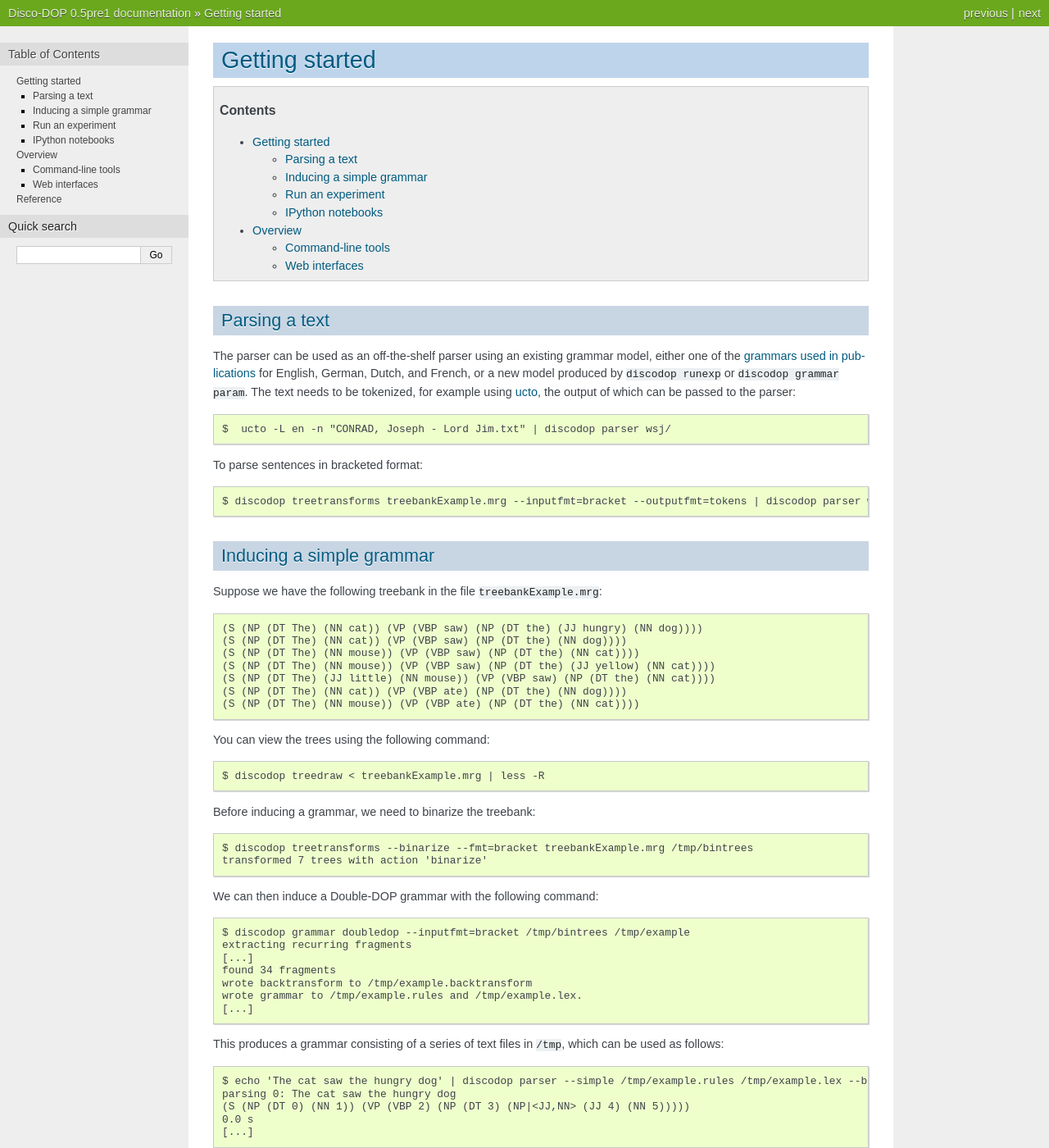
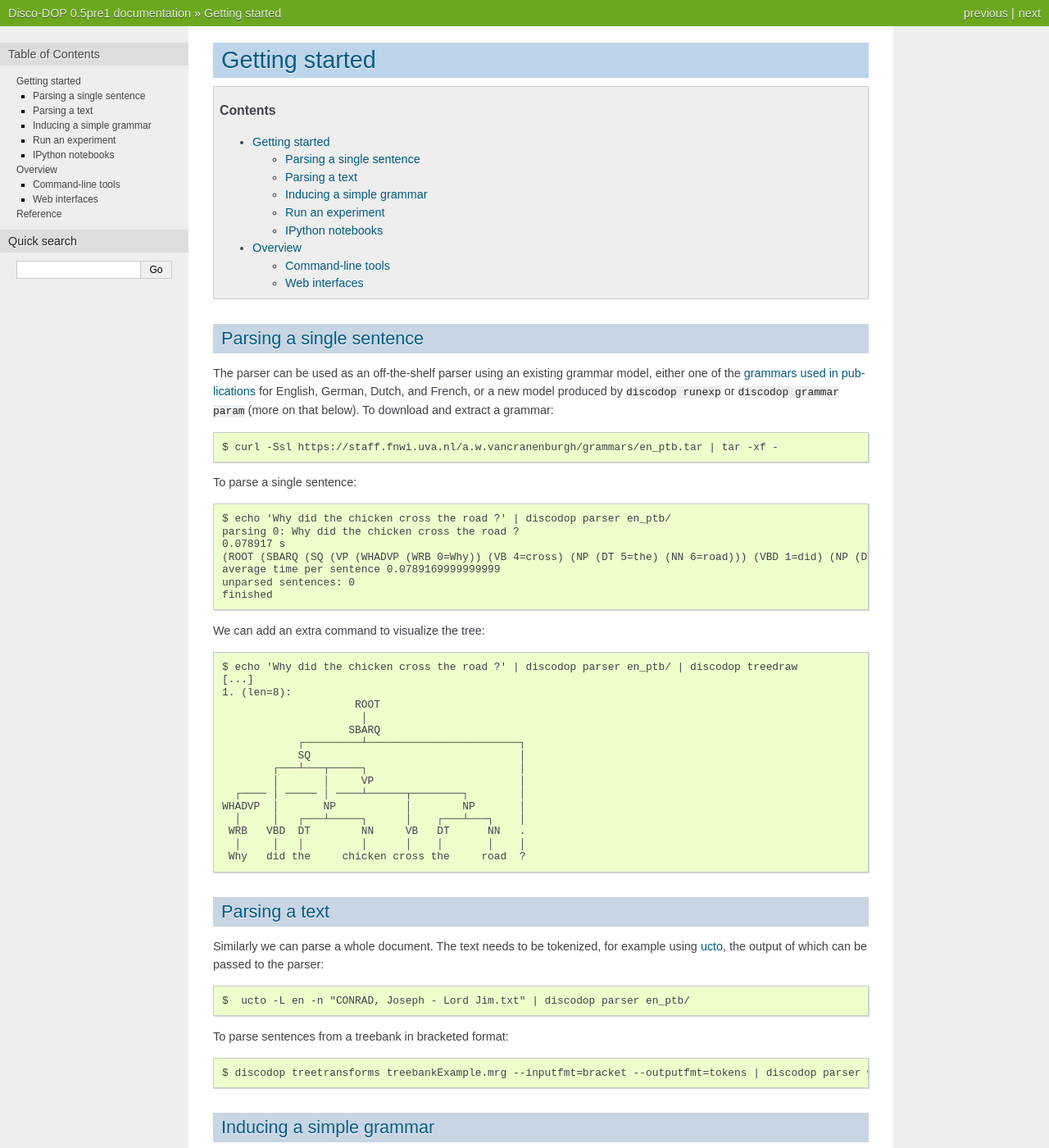
Before and after one commit to andreasvc/disco-dop, a Sphinx documentation site: the page built from docs/intro.rst, in a window 1280 px wide and 1400 px high. Shown: the whole window at 82% size. Built offline with Sphinx 7.4.7, drawn with Linux system fonts in a browser that asks for light colours.

Commit message:
add simple parser example

```diff
--- a/docs/intro.rst
+++ b/docs/intro.rst
@@ -3,19 +3,55 @@ Getting started
 
 .. contents::
 
-Parsing a text
---------------
+Parsing a single sentence
+-------------------------
 The parser can be used as an off-the-shelf parser using an existing grammar model,
 either one of the `grammars used in publications
 <https://staff.fnwi.uva.nl/a.w.vancranenburgh/grammars/>`_ for English, German,
 Dutch, and French, or a new model produced by ``discodop runexp``
-or ``discodop grammar param``.
-The text needs to be tokenized, for example using `ucto
-<http://ilk.uvt.nl/ucto>`_, the output of which can be passed to the parser::
+or ``discodop grammar param`` (more on that below).
+To download and extract a grammar::
 
-    $  ucto -L en -n "CONRAD, Joseph - Lord Jim.txt" | discodop parser wsj/
+    $ curl -Ssl https://staff.fnwi.uva.nl/a.w.vancranenburgh/grammars/en_ptb.tar | tar -xf -
 
-To parse sentences in bracketed format::
+To parse a single sentence::
+
+    $ echo 'Why did the chicken cross the road ?' | discodop parser en_ptb/
+    parsing 0: Why did the chicken cross the road ?
+    0.078917 s
+    (ROOT (SBARQ (SQ (VP (WHADVP (WRB 0=Why)) (VB 4=cross) (NP (DT 5=the) (NN 6=road))) (VBD 1=did) (NP (DT 2=the) (NN 3=chicken))) (. 7=?)))
+    average time per sentence 0.0789169999999999
+    unparsed sentences: 0
+    finished
+
+We can add an extra command to visualize the tree::
+
+    $ echo 'Why did the chicken cross the road ?' | discodop parser en_ptb/ | discodop treedraw
+    [...]
+    1. (len=8):
+                         ROOT
+                          │
+                        SBARQ
+                ┌─────────┴────────────────────────┐
+                SQ                                 │
+            ┌───┴───┬─────┐                        │
+            │       │     VP                       │
+      ┌──── │ ───── │ ────┴──────┬────────┐        │
+    WHADVP  │       NP           │        NP       │
+      │     │   ┌───┴─────┐      │    ┌───┴───┐    │
+     WRB   VBD  DT        NN     VB   DT      NN   .
+      │     │   │         │      │    │       │    │
+     Why   did the     chicken cross the     road  ?
+
+Parsing a text
+--------------
+Similarly we can parse a whole document. The text needs to be tokenized, for
+example using `ucto <http://ilk.uvt.nl/ucto>`_, the output of which can be
+passed to the parser::
+
+    $  ucto -L en -n "CONRAD, Joseph - Lord Jim.txt" | discodop parser en_ptb/
+
+To parse sentences from a treebank in bracketed format::
 
     $ discodop treetransforms treebankExample.mrg --inputfmt=bracket --outputfmt=tokens | discodop parser wsj/
 
```
